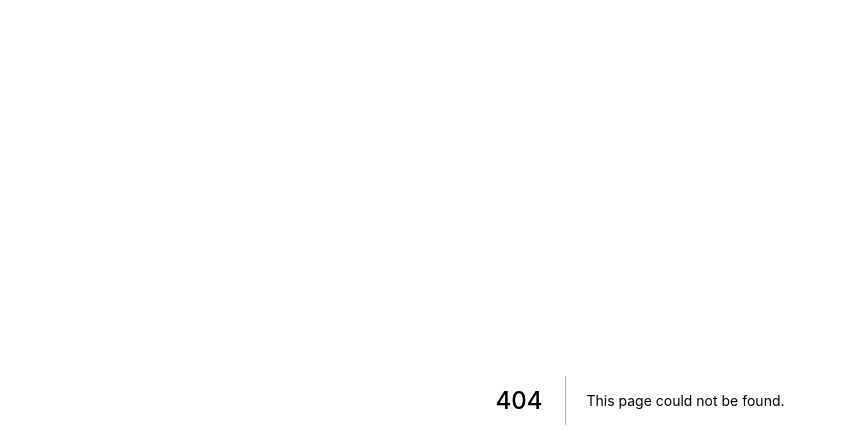
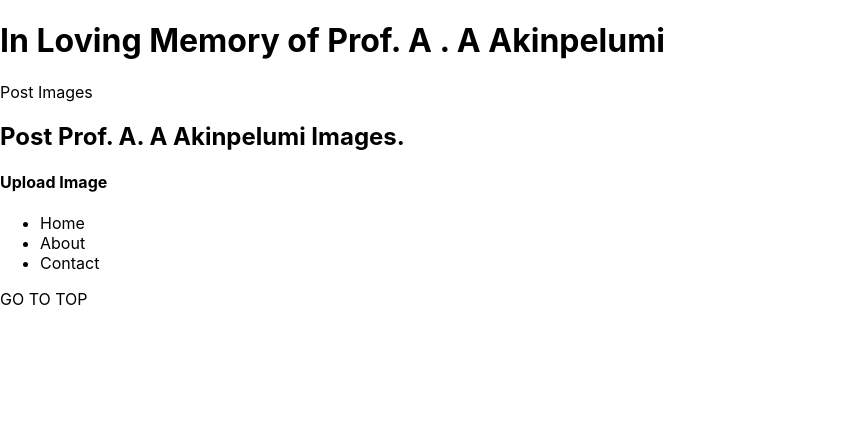
Before and after one commit to BisiDavi/tribute, a Next.js app: page /admin/post-images in a window 1280 px wide. Before the commit this address had no page. Shown: the top 448 px of the page, without its empty margins (0-846 px from the left). Built offline with nearby package versions, Linux system fonts and the light colour scheme.

Commit message:
pages added

```diff
--- /dev/null
+++ b/layout/adminLayout.tsx
@@ -0,0 +1,28 @@
+import Link from "next/link";
+import { PropsWithChildren } from "react";
+import Footer from "@components/footer";
+
+export default function AdminLayout({
+  children,
+}: PropsWithChildren<AdminLayoutProps>) {
+  return (
+    <div>
+      <header>
+        <h1>
+          In Loving Memory of <b>Prof. A . A Akinpelumi</b>
+        </h1>
+      </header>
+      <aside>
+        <Link href="/post-images" passHref>
+          <a>Post Images</a>
+        </Link>
+      </aside>
+      {children}
+      <Footer />
+    </div>
+  );
+}
+
+interface AdminLayoutProps {
+  title: String;
+}
--- /dev/null
+++ b/pages/admin/post-images.tsx
@@ -0,0 +1,14 @@
+import AdminLayout from "@layout/adminLayout";
+import React from "react";
+
+export default function Postimages() {
+  return (
+    <AdminLayout title="Post Images">
+      <section className="postImages">
+        <h1>Post Prof. A. A Akinpelumi Images.</h1>
+
+        <h4>Upload Image</h4>
+      </section>
+    </AdminLayout>
+  );
+}
```
Also changed, not shown: pages/about.tsx (added, +20 -0 lines), pages/admin/index.tsx (added, +11 -0 lines), pages/gallery.tsx (added, +12 -0 lines).
